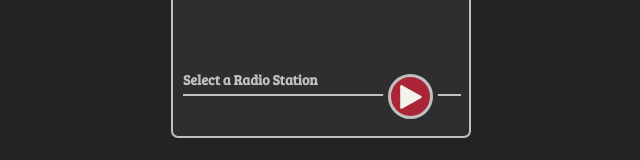
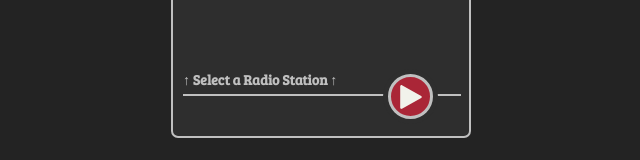
Before and after one commit to Epokuiso/radio-stations, a React (Create React App) app: page / in a window 1280 px wide. Shown: the part 512-672 px from the top of the page, without its empty margins (319-959 px from the left). Built offline with nearby package versions, Linux system fonts and the light colour scheme.

Commit message:
DragEnd event added

```diff
--- a/src/components/player/player.jsx
+++ b/src/components/player/player.jsx
@@ -13,9 +13,9 @@ const Player = (props) => {
             </div>
             <p className={ `${ props.isToggled ? 'fade' : '' }` }>{ props.selectedStation.name }</p>
             <p className={ `${ props.isToggled ? 'fade' : '' }` }>{ props.selectedStation.frequency }</p>
-            <p onClick={ () => props.toggleRadioList() }
+            <p onClick={ () => props.toggleRadioList() } onDragEnd={ () => props.toggleRadioList() }
                 className={`select ${ props.isToggled ? 'fade' : ''} ` }>
-                    Select a Radio Station
+                   ↑ Select a Radio Station ↑
             </p>
             <PlayButton />
         </div>
--- a/src/components/radio-station/radio-station.jsx
+++ b/src/components/radio-station/radio-station.jsx
@@ -16,9 +16,11 @@ const RadioStation = (props) => {
         <div className={`radio-station ${ props.isToggled ? 'open' : '' }  ${ props.selectedStation.name === radio.name ?
             'selected' : '' }`}
             onClick={ () => {
-                props.selectRadio ({ ...radio });
-                if (props.isPlayButtonToggled)
-                    props.togglePause ();
+                if (props.isToggled){
+                    props.selectRadio ({ ...radio });
+                    if (props.isPlayButtonToggled)
+                        props.togglePause ();
+                }
                 } }>
             <div className='radio'>
                 <div className='logo-container'>
--- a/src/components/radio-station/radio-station.scss
+++ b/src/components/radio-station/radio-station.scss
@@ -4,7 +4,6 @@
     align-items: center;
     background-color: inherit;
     border-bottom: 2px solid lighten(black, 20%);
-    cursor: pointer;
     display: flex;
     height: 50px;
     justify-content: space-between;
@@ -58,6 +57,7 @@
 }
 
 .radio-station.open {
+    cursor: pointer;
     opacity: 1;
 }
 
--- a/src/components/station-list/station-list.jsx
+++ b/src/components/station-list/station-list.jsx
@@ -1,11 +1,12 @@
 import React from 'react';
 import { connect } from 'react-redux';
 import RadioStation from '../radio-station/radio-station';
+import { toggleRadioList } from '../../redux/reducers /player/player-actions';
 import './station-list.scss'
 
 const StationList = (props) => {
     return (
-        <div className={ ` station-list ${ props.isToggled ? 'close' : ''}` }>
+        <div className={ ` station-list ${ props.isToggled ? 'close' : ''}`} onDragEnd={ () => props.toggleRadioList() } onClick={ () => props.toggleRadioList() }>
         {
             props.stations.map ( station => <RadioStation key={station.frequency} name={ station.name } frequency={ station.frequency } {...station} />)
         }
@@ -18,4 +19,8 @@ const stateToProps = state => ({
     stations: state.station.stations
 })
 
-export default connect (stateToProps)(StationList);
+const dispatchToProps = dispatch => ({
+    toggleRadioList: () => dispatch (toggleRadioList ())
+})
+
+export default connect (stateToProps, dispatchToProps)(StationList);
--- a/src/components/station-list/station-list.scss
+++ b/src/components/station-list/station-list.scss
@@ -2,6 +2,7 @@
 
 .station-list {
     background-color: inherit;
+    cursor: pointer;
     display: flex;
     height: 8%;
     flex-direction: column;
```
